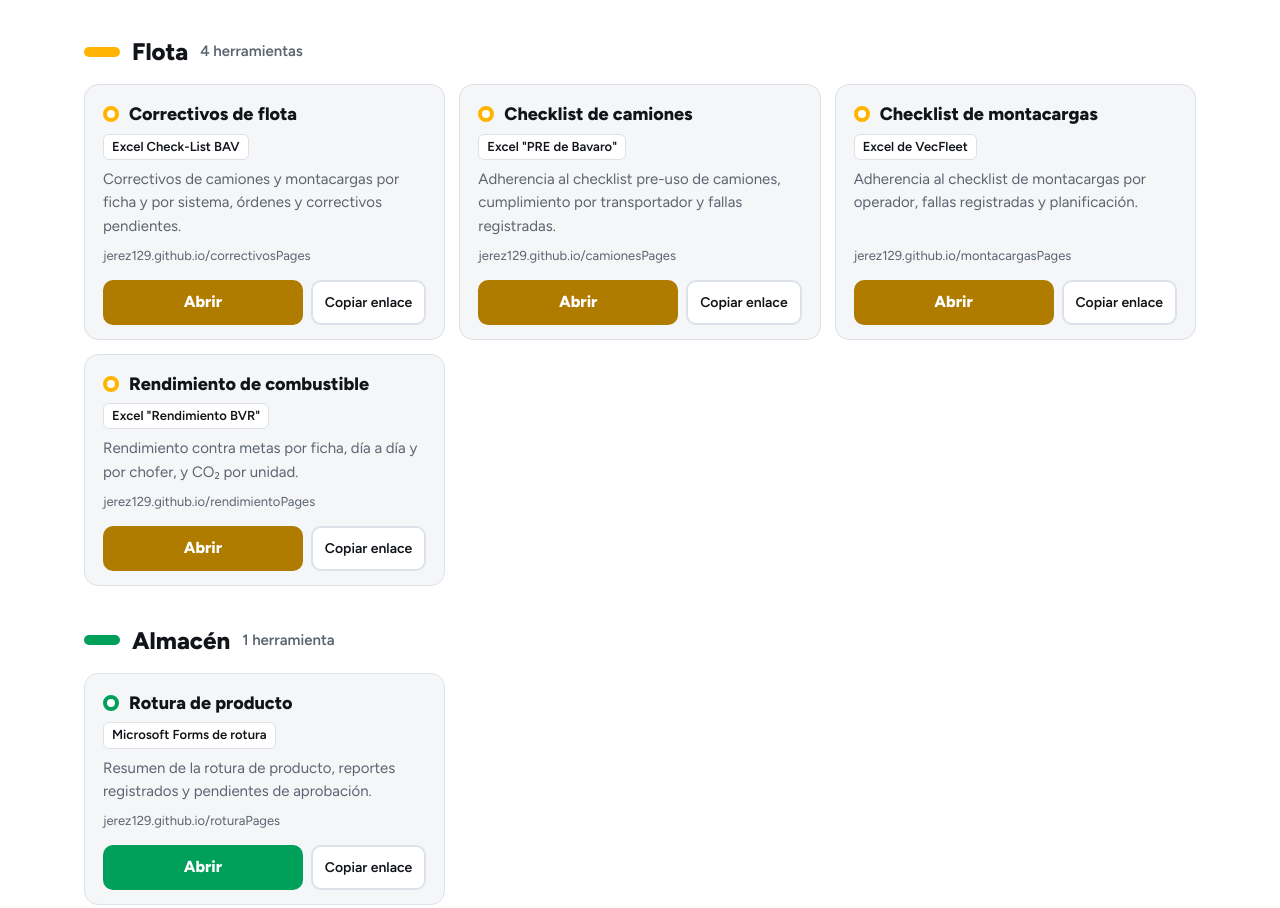
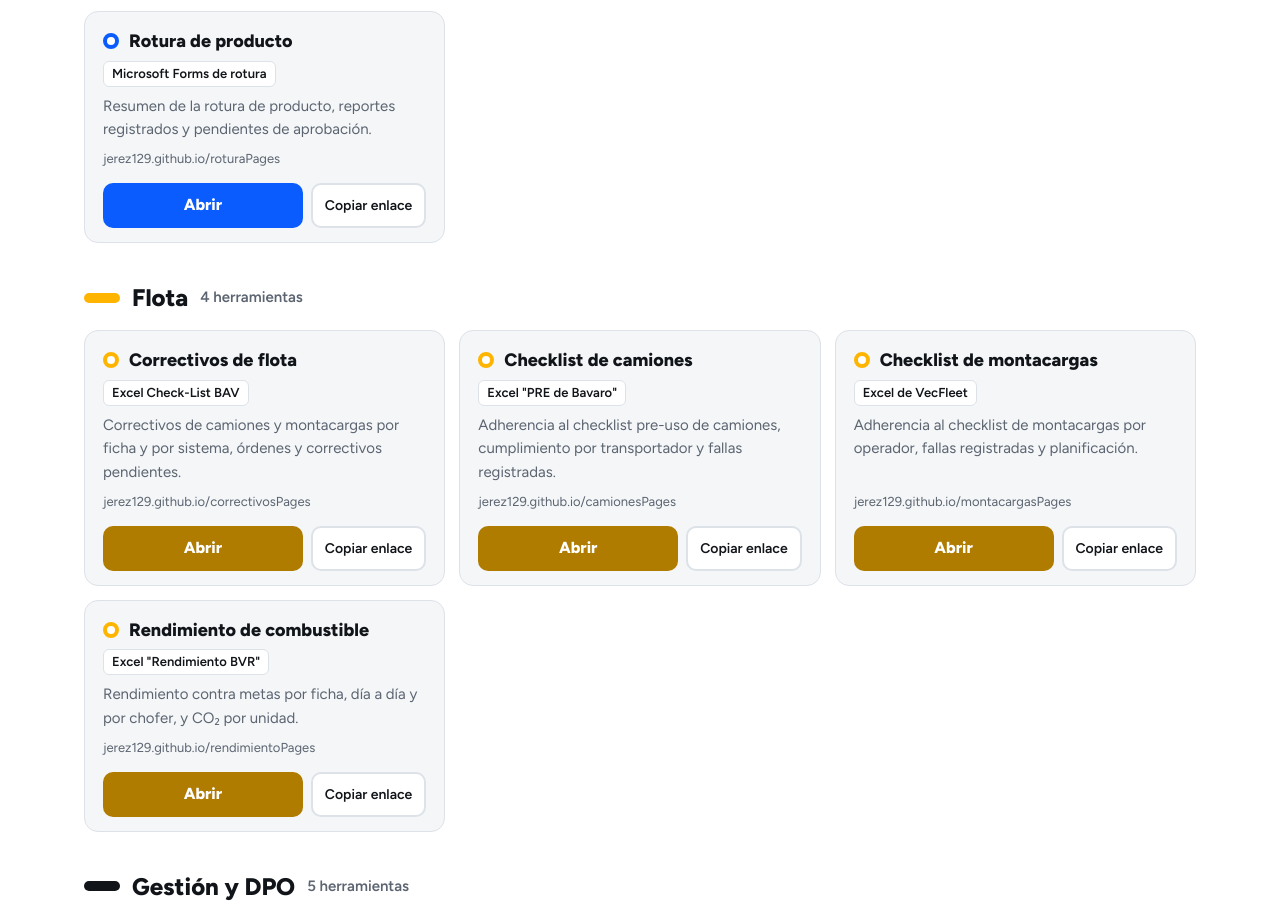
Before and after one commit to Jerez129/portalPages, a plain HTML site: page index.html in a window 1280 px wide. Shown: the part 1358-2266 px from the top of the page. Drawn offline with Linux system fonts and the light colour scheme.

Commit message:
Rotura de producto pasa a Distribución; se quita la línea Almacén
Co-Authored-By: Claude Opus 5.5 <noreply@anthropic.com>

```diff
--- a/index.html
+++ b/index.html
@@ -10,7 +10,7 @@
 /*
 VOICE: herramienta de trabajo diaria, directa y ordenada.
 IDEA: un mapa de metro del CD: cada área es una línea y cada herramienta una estación.
-PICTURE: diagrama de cinco líneas que convergen en la estación central "CD Bávaro".
+PICTURE: diagrama de cuatro líneas que convergen en la estación central "CD Bávaro".
 COLOUR and TYPE: blanco, rojo, azul, ámbar, verde y negro de metro; Figtree 800 + Figtree.
 LAYOUT: título y buscador, mapa grande, luego las estaciones agrupadas por línea.
 */
@@ -83,7 +83,6 @@ const LINES=[
  {id:'seguridad',name:'Seguridad',c:'var(--red)',hex:'#e6261f'},
  {id:'distribucion',name:'Distribución',c:'var(--blue)',hex:'#0a5cff'},
  {id:'flota',name:'Flota',c:'var(--amber)',hex:'#b07c00'},
- {id:'almacen',name:'Almacén',c:'var(--green)',hex:'#00a05a'},
  {id:'gestion',name:'Gestión y DPO',c:'var(--black)',hex:'#111418'}
 ];
 const T=[
@@ -95,7 +94,7 @@ const T=[
  {l:'flota',n:'Checklist de camiones',u:'camionesPages',src:'Excel "PRE de Bavaro"',d:'Adherencia al checklist pre-uso de camiones, cumplimiento por transportador y fallas registradas.'},
  {l:'flota',n:'Checklist de montacargas',u:'montacargasPages',src:'Excel de VecFleet',d:'Adherencia al checklist de montacargas por operador, fallas registradas y planificación.'},
  {l:'flota',n:'Rendimiento de combustible',u:'rendimientoPages',src:'Excel "Rendimiento BVR"',d:'Rendimiento contra metas por ficha, día a día y por chofer, y CO₂ por unidad.'},
- {l:'almacen',n:'Rotura de producto',u:'roturaPages',src:'Microsoft Forms de rotura',d:'Resumen de la rotura de producto, reportes registrados y pendientes de aprobación.'},
+ {l:'distribucion',n:'Rotura de producto',u:'roturaPages',src:'Microsoft Forms de rotura',d:'Resumen de la rotura de producto, reportes registrados y pendientes de aprobación.'},
  {l:'gestion',n:'Cumplimiento de rutinas',u:'accionesPages',src:'Excel de acciones de DPO',d:'Cumplimiento de rutinas y acciones del mes, vista D-1, tendencia, KPIs críticos y calendario de reuniones.'},
  {l:'gestion',n:'Gatillos y análisis de anomalías',u:'herramientasPages',src:'Plantilla Excel + Microsoft Forms',d:'Gatillos por indicador en el año, plan de análisis y su adherencia, y seguimiento de relatos de anomalía y 5XQ.'},
  {l:'gestion',n:'Reportes CND (relatos y 5XQ)',u:'CND-Reportes-Web',src:'Formulario propio',d:'Registra relatos de anomalía y 5XQ: indicador, chofer, ruta, qué pasó, causa raíz y acción correctiva, con opción de subirla a DPO.'},
```
